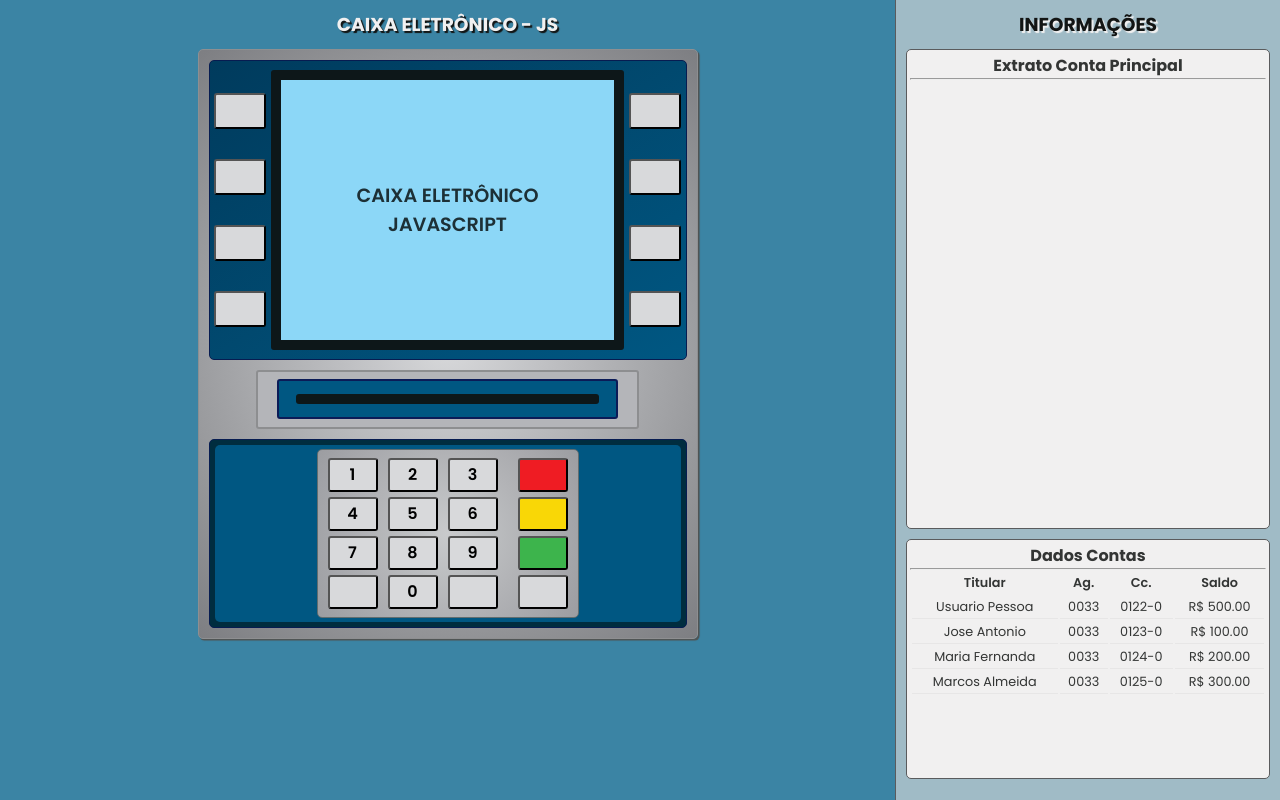
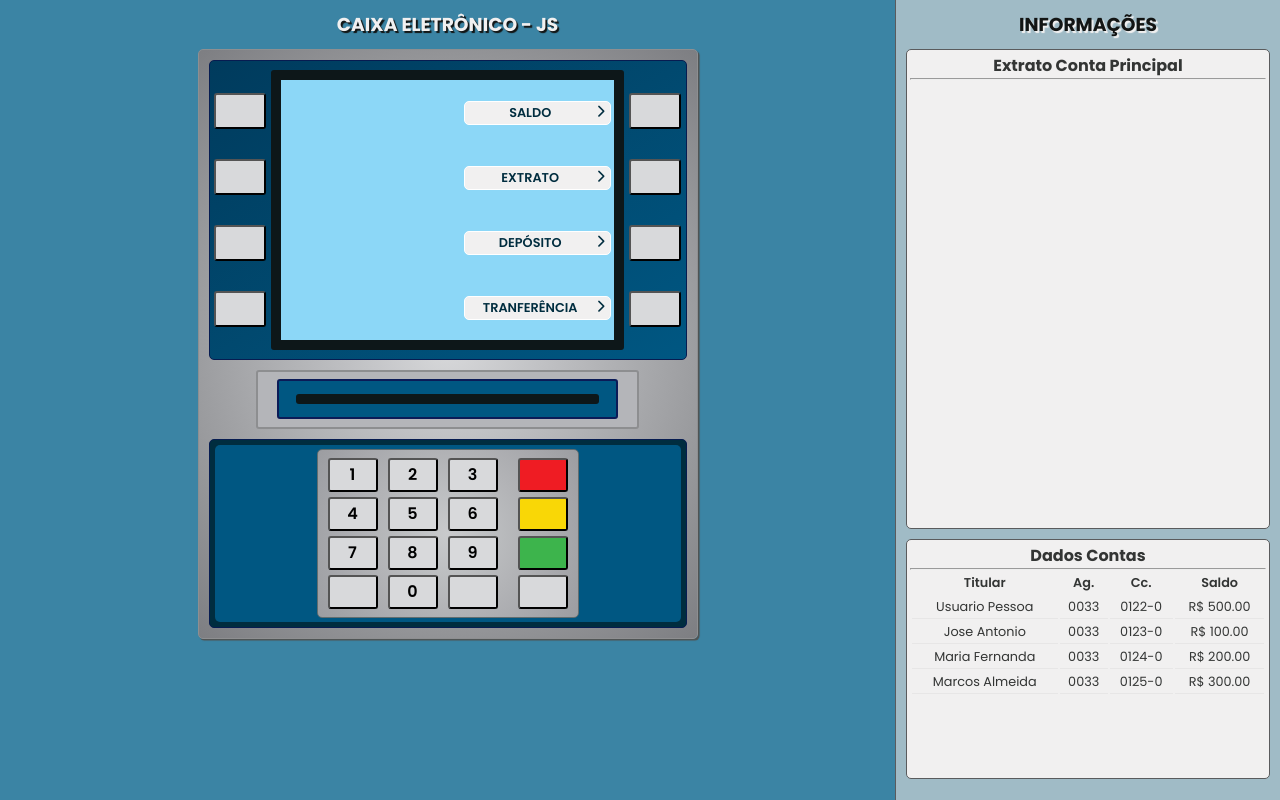
Before and after one commit to iranijunior95/caixa-eletronico-javascript, a plain HTML site: page index.html in a window 1280 px wide. Both pictures are taken after a click on the button "func1". Drawn offline with Linux system fonts and the light colour scheme.

Commit message:
commit - navegar para tela de operações, voltar para tela inicio

```diff
--- a/css/style.css
+++ b/css/style.css
@@ -64,8 +64,10 @@ body {
     height: 280px;
     width: 74%;
     background-color: #8cd7f7;
+    padding: 3px;
     border: 10px solid #0d1719;
     border-radius: 3px;
+    user-select: none;
 }
 
 /* Inicio sessão de customização de telas */
@@ -78,7 +80,55 @@ body {
     align-items: center;
     font-size: 1.2rem;
     font-weight: 600;
-    color: #0d1719de;
+    color: #002d3f;
+}
+
+.sessao-tela .tela-opcoes {
+    width: 100%;
+    height: 100%;
+    display: flex;
+}
+
+.sessao-tela .tela-opcoes > div:nth-child(1) {
+    width: 50%;
+    height: 100%;
+}
+
+.sessao-tela .tela-opcoes > div:nth-child(2) {
+    width: 50%;
+    height: 100%;
+    display: flex;
+    flex-direction: column;
+    justify-content: center;
+    align-items: end;
+    gap: 41px;
+}
+
+.sessao-tela .tela-opcoes > div:nth-child(2) > div:nth-child(n) {
+    width: 90%;
+    padding: 2px;
+    display: flex;
+    justify-content: end;
+    align-items: center;
+    background-color: #f1f0f0;
+    border: 1px solid #FFF;
+    border-radius: 5px;
+}
+
+.sessao-tela .tela-opcoes > div:nth-child(2) > div:nth-child(n) > p {
+    font-size: 0.8rem;
+    font-weight: 600;
+    color: #002d3f;
+    width: 90%;
+    text-align: center;
+}
+
+.sessao-tela .tela-opcoes > div:nth-child(2) > div:nth-child(n) > i {
+    font-size: 0.8rem;
+    font-weight: 600;
+    color: #002d3f;
+    width: 10%;
+    text-align: center;
 }
 /* Fim sessão de customização de telas */
 
--- a/index.html
+++ b/index.html
@@ -5,6 +5,7 @@
     <meta name="viewport" content="width=device-width, initial-scale=1.0">
     <title>Caixa Eletrônico - JS</title>
 
+    <link rel="stylesheet" href="https://cdnjs.cloudflare.com/ajax/libs/font-awesome/6.6.0/css/all.min.css" integrity="sha512-Kc323vGBEqzTmouAECnVceyQqyqdsSiqLQISBL29aUW4U/M7pSPA/gEUZQqv1cwx4OnYxTxve5UMg5GT6L4JJg==" crossorigin="anonymous" referrerpolicy="no-referrer" />
     <link rel="stylesheet" href="./css/style.css">
 </head>
 <body>
--- a/js/script.js
+++ b/js/script.js
@@ -3,31 +3,76 @@
     const $telaCaixa = document.querySelector('#telaCaixaEletronico');
     const $tbodyConteudoInfo = document.querySelector('#tbodyConteudoInfo');
 
-    //Capturar o clique de todos os botões e verificar qual tipo de botão foi clicado
+    let statusSistema = 'inicio';
+    let opcoesDeTelas = {
+            inicio: `<div class="tela-vazia">
+                        <p>CAIXA ELETRÔNICO</p> <p>JAVASCRIPT</p>
+                    </div>`,
+
+            operacoes: `<div class="tela-opcoes">
+                        <div></div>
+
+                        <div>
+                            <div>
+                                <p>SALDO</p>
+                                <i class="fa-solid fa-chevron-right"></i>
+                            </div>
+
+                            <div>
+                                <p>EXTRATO</p>
+                                <i class="fa-solid fa-chevron-right"></i>
+                            </div>
+
+                            <div>
+                                <p>DEPÓSITO</p>
+                                <i class="fa-solid fa-chevron-right"></i>
+                            </div>
+
+                            <div>
+                                <p>TRANFERÊNCIA</p>
+                                <i class="fa-solid fa-chevron-right"></i>
+                            </div>
+                        </div>
+                    </div>`
+    };
+
+    //Capturar o clique de todos os botões
     $btns.forEach(btn => {
         btn.addEventListener('click', function(event) {
+
             if(event.target.innerHTML !== '') {
+                validaOperacoes(event.target.innerText);
+            }
 
-                if(Number.isInteger(Number(event.target.innerText))) {
-                    console.log(event.target.innerText);
-                }
-
-                if(event.target.innerText === 'enter' || event.target.innerText === 'cancel' || event.target.innerText === 'clean') {
-                    console.log(event.target.innerText);
-                }
-
-                if(event.target.innerText.match(/func/)) {
-                    console.log(event.target.innerText);
-                }
-            }
         });
     });
 
-    function renderizarTelaCaixa(tela='') {
+    function validaOperacoes(func) {
+        switch (statusSistema) {
+            case 'inicio':
+                if(func === 'func1' || func === 'func2' || func === 'func3' || func === 'func4' ||
+                    func === 'func5' || func === 'func6' || func === 'func7' || func === 'func8') {
+
+                        statusSistema = 'operacoes';
+                        renderizarTelaCaixa(opcoesDeTelas.operacoes);
+                }
+                break;
+
+            case 'operacoes':
+                if(func === 'cancel') {
+                    statusSistema = 'inicio';
+                    renderizarTelaCaixa(opcoesDeTelas.inicio);
+                }
+                break;
+
+            default:
+                break;
+        }
+    }
+
+    function renderizarTelaCaixa(tela = '') {
         if(tela === '') {
-            $telaCaixa.innerHTML = `<div class="tela-vazia">
-                                        <p>CAIXA ELETRÔNICO</p> <p>JAVASCRIPT</p>
-                                    </div>`;
+            $telaCaixa.innerHTML = opcoesDeTelas.inicio;
         }else {
             $telaCaixa.innerHTML = tela;
         }
```
